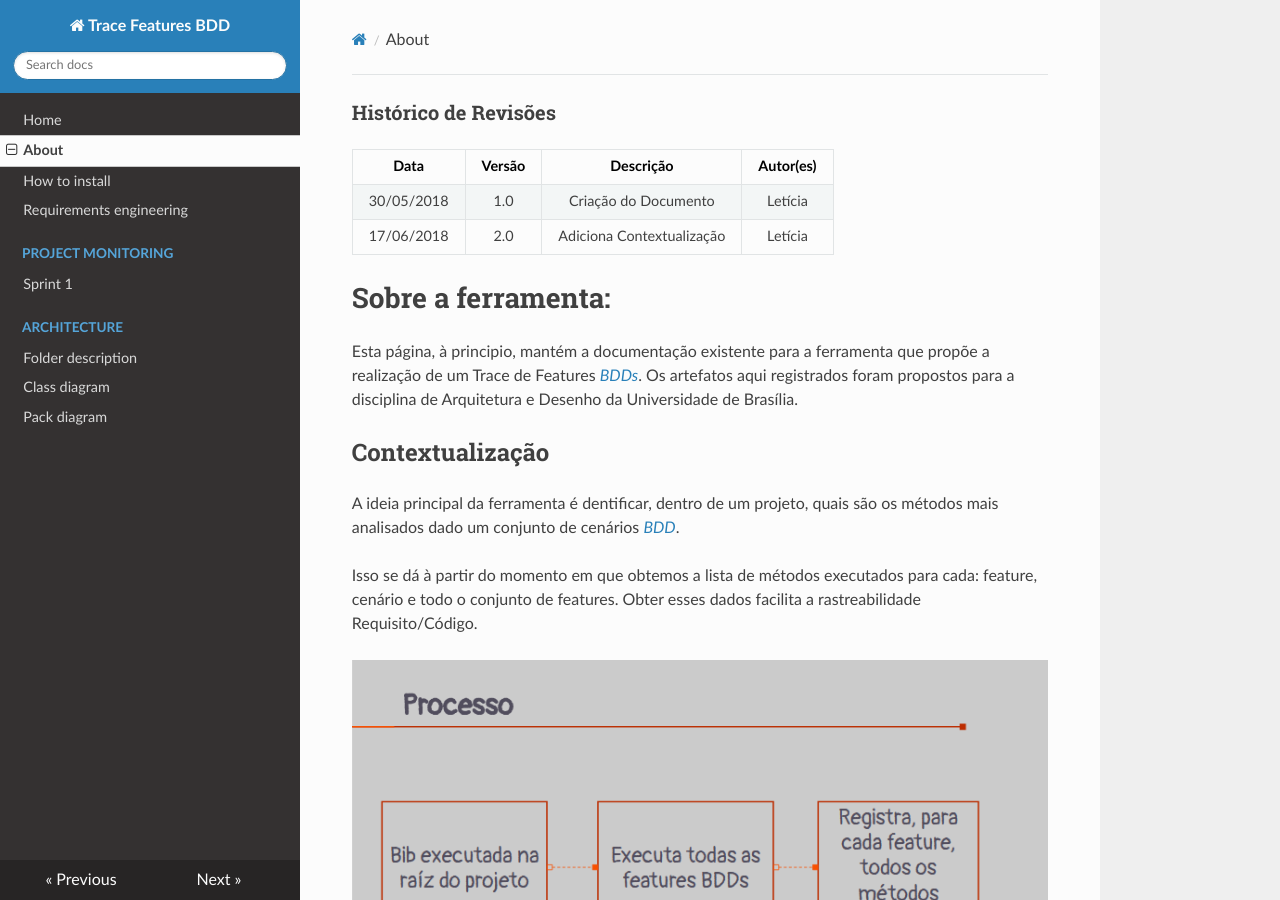
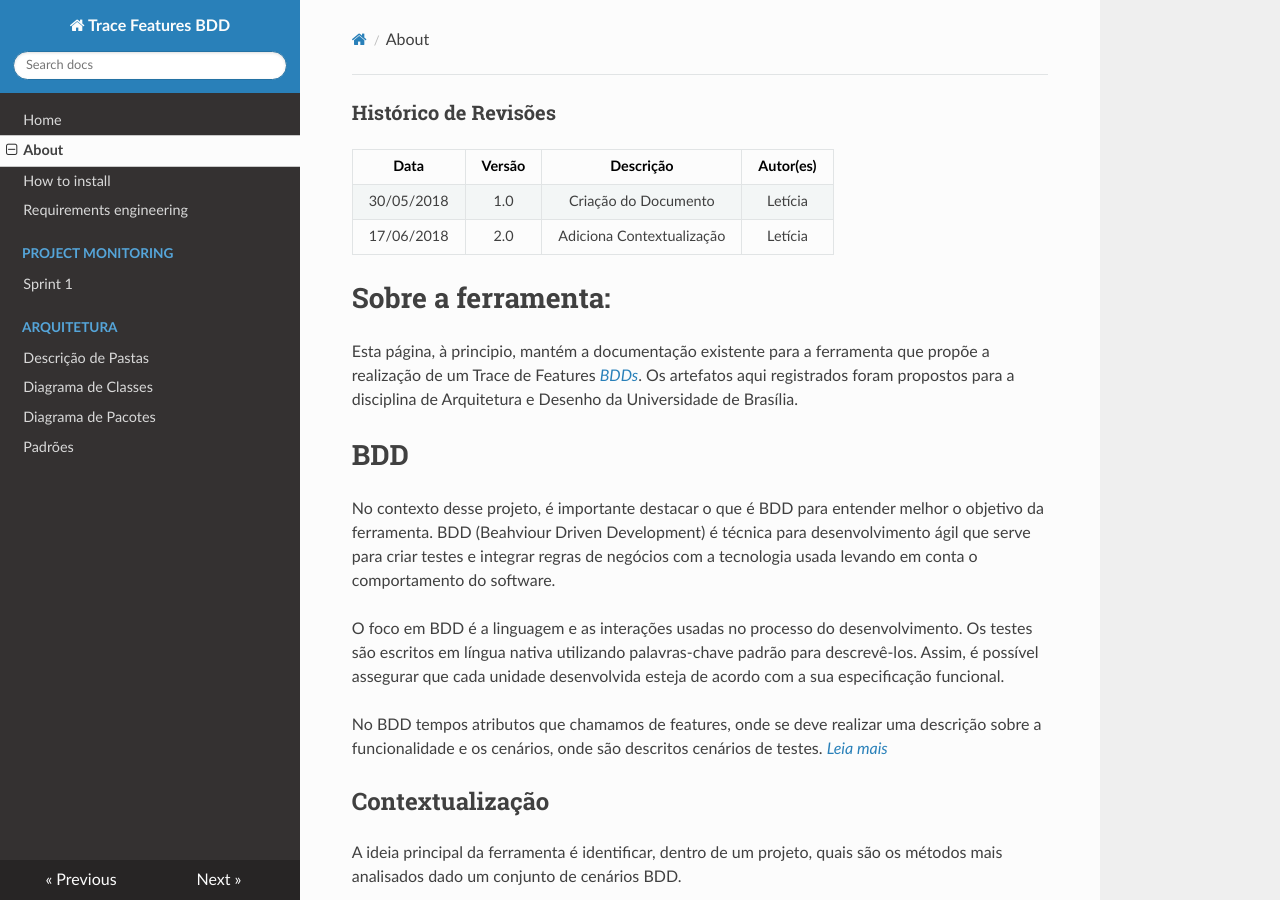
Before and after one commit to trace-features-bdd/trace_feature_docs, an MkDocs documentation site: the page built from docs/about.md, in a window 1280 px wide and 900 px high. Built offline with MkDocs 1.6.1, drawn with Linux system fonts in a browser that asks for light colours; nearby versions of some CDN libraries; old or Windows-style settings are respelled for this version of MkDocs.

Commit message:
Adiciona breves explicações sobre BDD e os Padrões

```diff
--- a/docs/about.md
+++ b/docs/about.md
@@ -12,11 +12,18 @@ propõe a realização de um Trace de Features *[BDDs](https://www.devmedia.com.
 foram propostos para a disciplina de Arquitetura e Desenho da Universidade de
 Brasília.
 
+# BDD
+No contexto desse projeto, é importante destacar o que é BDD para entender melhor o objetivo da ferramenta. BDD (Beahviour Driven Development) é técnica para desenvolvimento ágil que serve para criar testes e integrar regras de negócios com a tecnologia usada levando em conta o comportamento do software.
+
+O foco em BDD é a linguagem e as interações usadas no processo do desenvolvimento. Os testes são escritos em língua nativa utilizando palavras-chave padrão para descrevê-los. Assim, é possível assegurar que cada unidade desenvolvida esteja de acordo com a sua especificação funcional.
+
+No BDD tempos atributos que chamamos de features, onde se deve realizar uma descrição sobre a funcionalidade e os cenários, onde são descritos cenários de testes. *[Leia mais](https://www.devmedia.com.br/desenvolvimento-orientado-por-comportamento-bdd/21127)*
+
 
 ## Contextualização
 
-A ideia principal da ferramenta é dentificar, dentro de um projeto, quais são os
-métodos mais analisados dado um conjunto de cenários *[BDD](https://www.devmedia.com.br/desenvolvimento-orientado-por-comportamento-bdd/21127)*.
+A ideia principal da ferramenta é identificar, dentro de um projeto, quais são os
+métodos mais analisados dado um conjunto de cenários BDD.
 
 Isso se dá à partir do momento em que obtemos a lista de métodos executados para
 cada: feature, cenário e todo o conjunto de features. Obter esses dados facilita
--- a/mkdocs.yml
+++ b/mkdocs.yml
@@ -6,8 +6,9 @@ pages:
   - Requirements engineering: elicitacao.md
   - Project monitoring:
     - Sprint 1: sprints/sprint1.md
-  - Architecture:
-    - Folder description: arquitetura/descricao_de_pastas.md
-    - Class diagram: arquitetura/diagrama_classes.md
-    - Pack diagram: arquitetura/diagrama_de_pacotes.md
+  - Arquitetura:
+    - Descrição de Pastas: arquitetura/descricao_de_pastas.md
+    - Diagrama de Classes: arquitetura/diagrama_classes.md
+    - Diagrama de Pacotes: arquitetura/diagrama_de_pacotes.md
+    - Padrões: arquitetura/padroes.md
 theme: readthedocs
```
Also changed, not shown: docs/arquitetura/padroes.md (added, +16 -0 lines).
